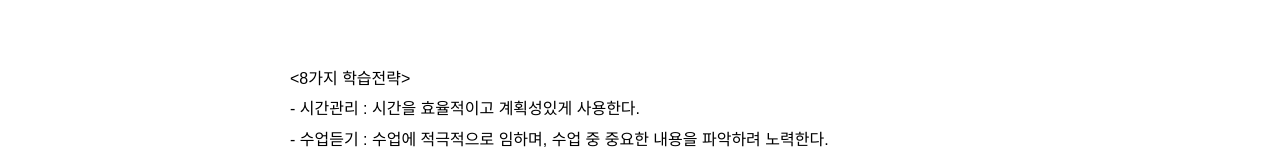
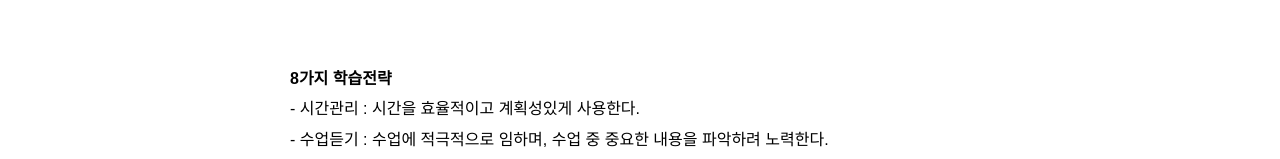
Before and after one commit to VIRTUKCH/VIRTU-EDU, a website built with Parcel: page intro.html in a window 1280 px wide. Shown: the part 791-950 px from the top of the page. Built offline with nearby package versions, Linux system fonts and the light colour scheme.

Commit message:
[fix: fix html tags]

```diff
--- a/intro.html
+++ b/intro.html
@@ -67,7 +67,7 @@
           아래의 8가지 전략을 구사할 때에도, 자신이 얼마나 전략을 잘 구사하는지에 대해서도 인지한다면 더 좋은 학습 전략이 되리라 생각합니다.
           </br>
           <br><br>
-          <8가지 학습전략><br>
+          <span>8가지 학습전략</span><br>
           - 시간관리 : 시간을 효율적이고 계획성있게 사용한다.<br>
           - 수업듣기 : 수업에 적극적으로 임하며, 수업 중 중요한 내용을 파악하려 노력한다.<br>
           - 노트필기 : 필기의 중요성에 대해 인지하고 필기하며, 개인이 기억하기 쉽도록 요령있게 작성하며 공부할 때 활용한다.<br>
```
